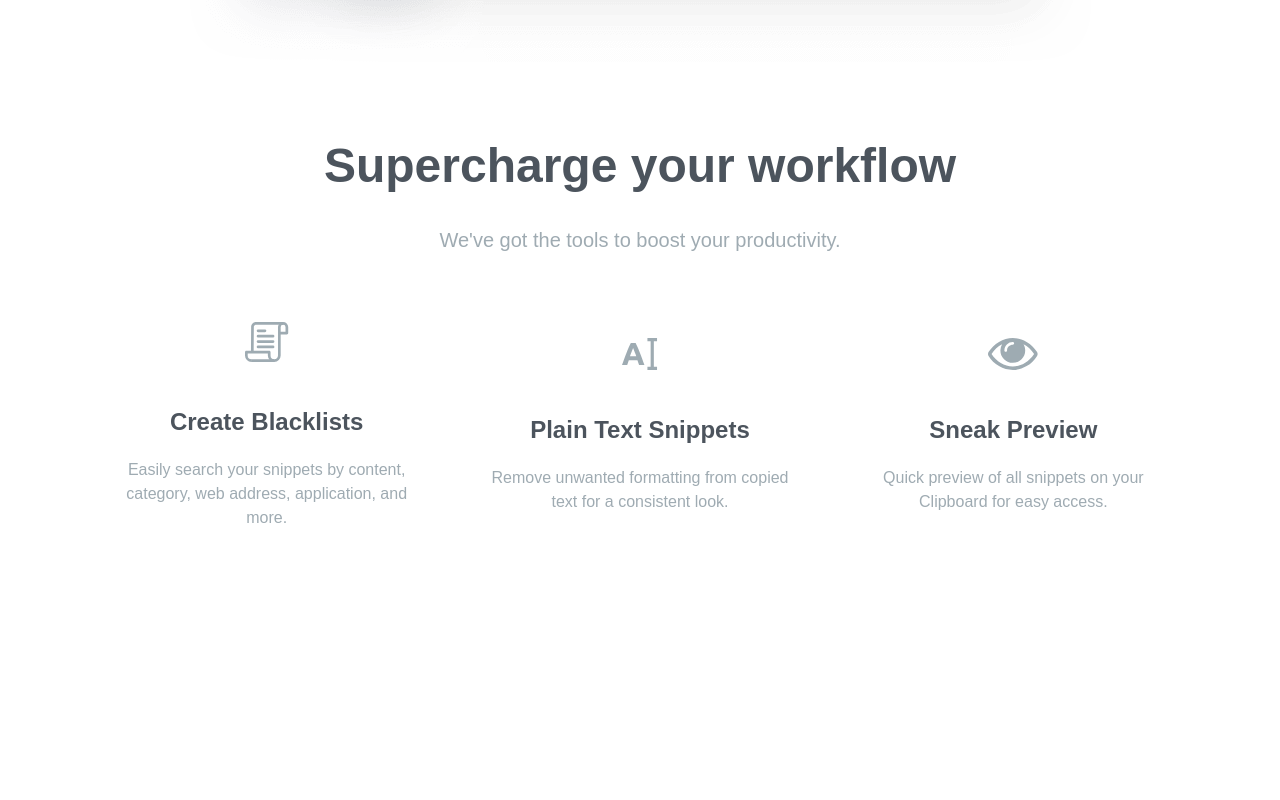
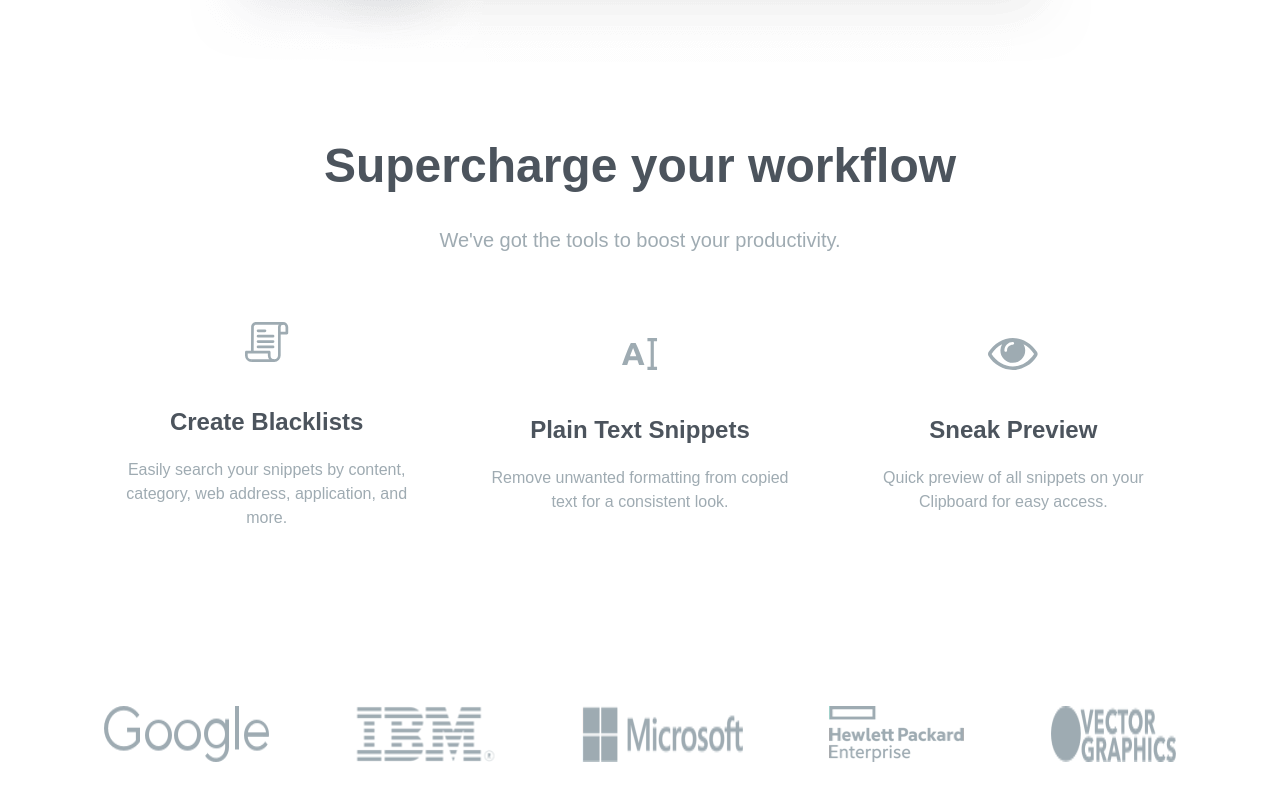
Before and after one commit to ekmin/clipboard, a website: page index.html in a window 1280 px wide. Shown: the part 2390-3190 px from the top of the page. Before the commit the page ends 3000 px from the top, so only its background shows below. Drawn offline with Linux system fonts and the light colour scheme; a web font is replaced by a local one.

Commit message:
finished references section

```diff
--- a/index.html
+++ b/index.html
@@ -136,5 +136,16 @@
         </div>
       </div>
     </section>
+
+    <!-- References Section -->
+    <section id="reference">
+      <div class="flex flex-col items center justify-between max-w-6xl px-10 mx-auto space-y-16 my-44 md:flex-row md:space-y-0">
+        <img src="images/logo-google.png" alt="google" />
+        <img src="images/logo-ibm.png" alt="ibm" />
+        <img src="images/logo-microsoft.png" alt="microsoft" />
+        <img src="images/logo-hp.png" alt="hp" />
+        <img src="images/logo-vector-graphics.png" alt="vector-graphics" />
+      </div>
+    </section>
 </body>
 </html>
```
Also changed, not shown: css/style.css.
